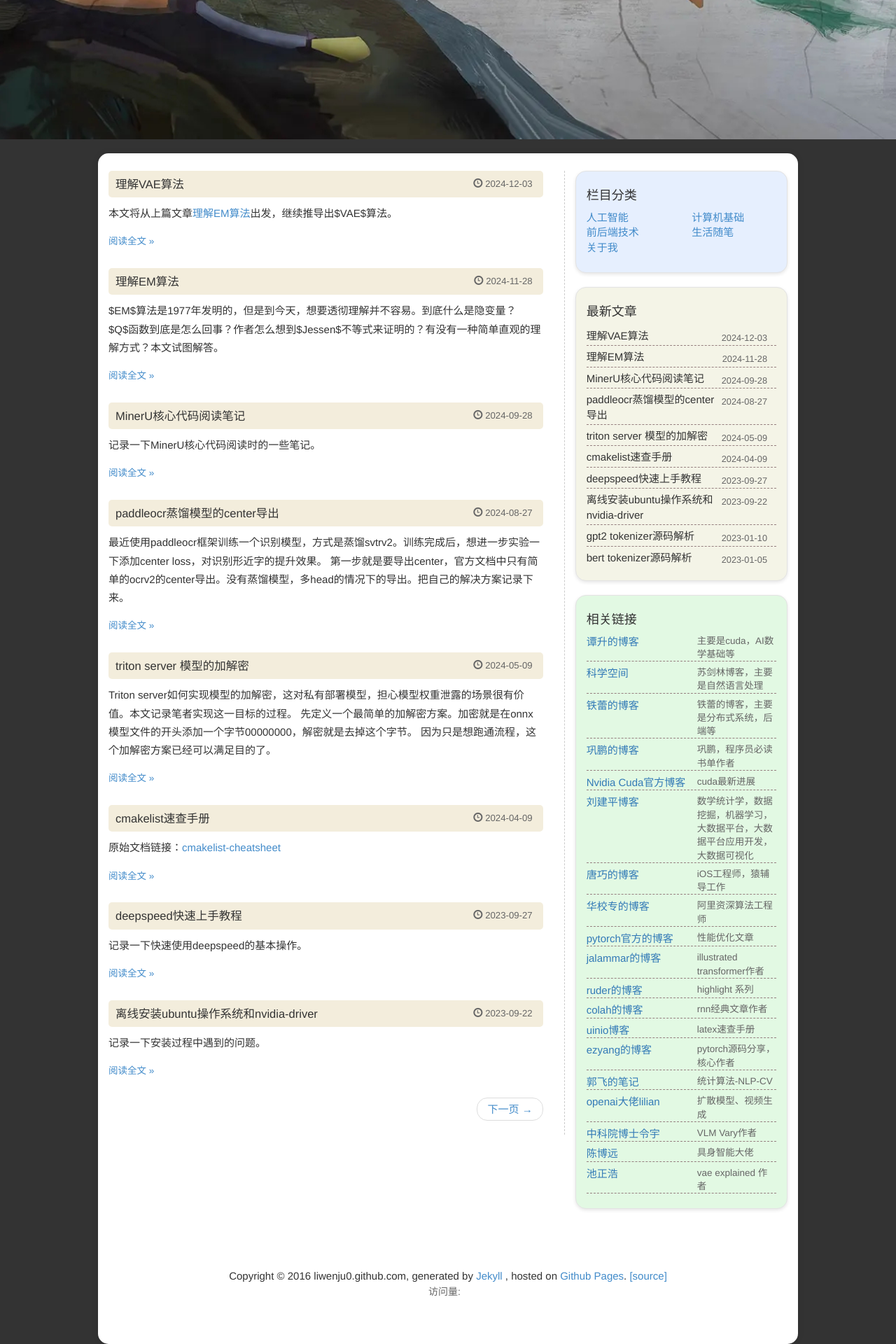
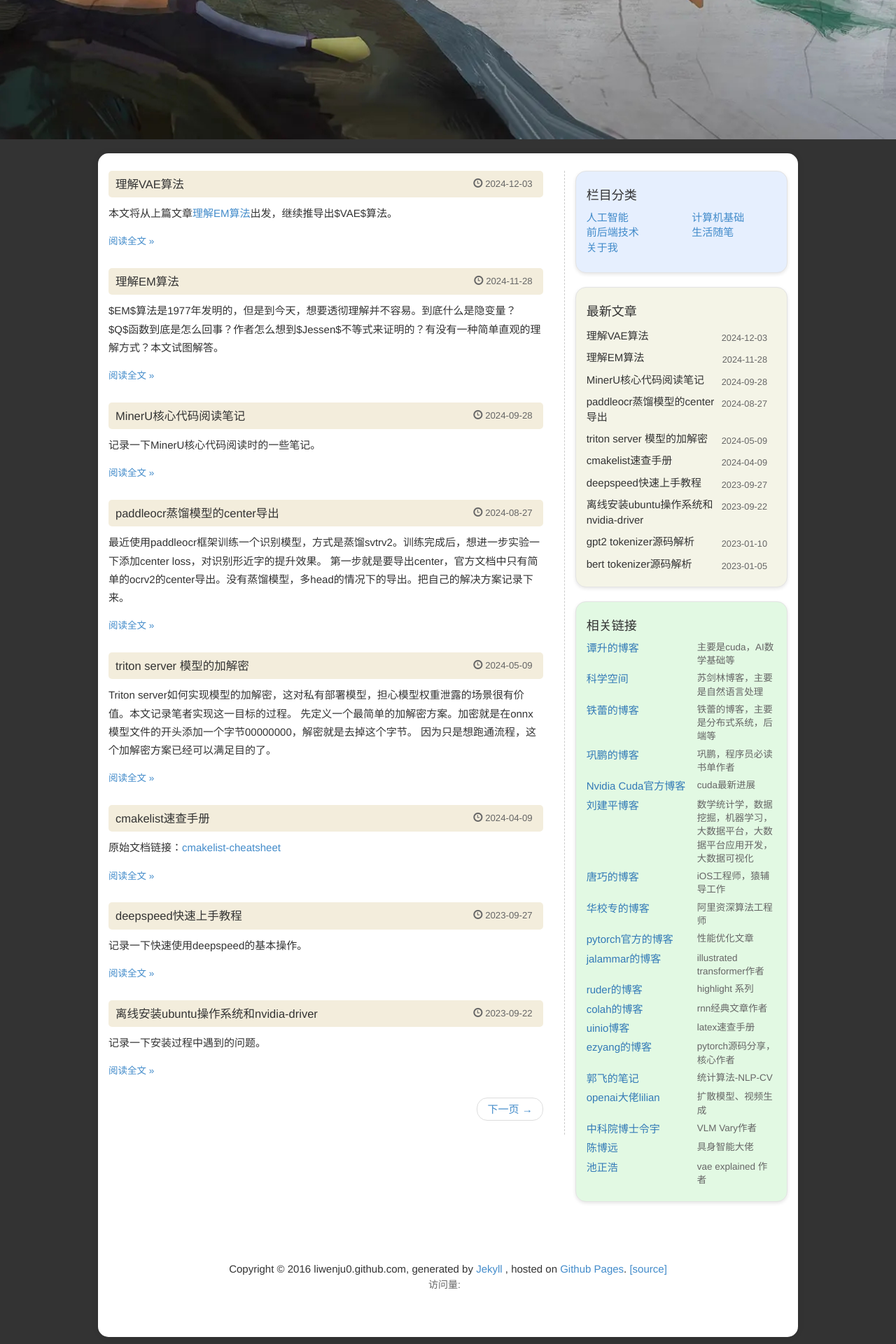
Before and after one commit to liwenju0/liwenju0.github.io, a Jekyll site: the page built from index.html, in a window 1280 px wide. Shown: the part 701-2621 px from the top of the page at 70% size. Built offline with Jekyll 4.4.1, drawn with Linux system fonts in a browser that asks for light colours; the list of posts is cut into pages by our own code; comment, search, counter and statistics services are not loaded.

Commit message:
调整间隔

```diff
--- a/css/blog.css
+++ b/css/blog.css
@@ -298,7 +298,6 @@ img {
   list-style: none;
   display: flex;
   flex-wrap: wrap;
-  border-bottom: 1px dashed #968080;
 }
 
 .blog-links a {
@@ -323,9 +322,8 @@ img {
 }
 
 .recent-post-item {
-  margin-bottom: 2px;
+  margin-bottom: 4px;
   padding: 3px 0;
-  border-bottom: 1px dashed #968080;
 }
 
 .recent-post-item:last-child {
```
